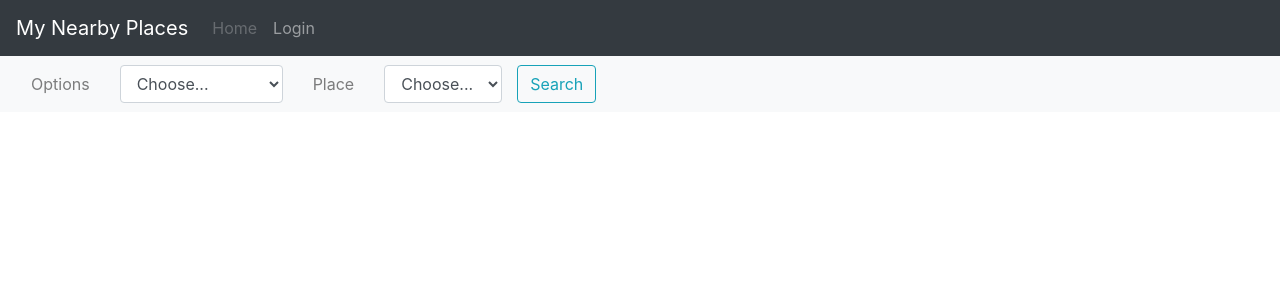
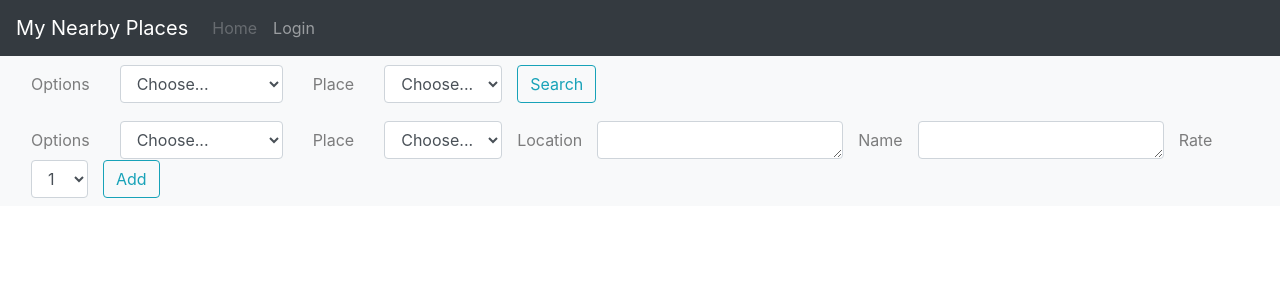
Before and after one commit to EujinKo/mynearbyplaces, a React (Create React App) app: page / in a window 1280 px wide. Shown: the top 300 px of the page. Built offline with nearby package versions, Linux system fonts and the light colour scheme.

Commit message:
Adding method added

```diff
--- a/src/components/Home.js
+++ b/src/components/Home.js
@@ -89,7 +89,7 @@ class Home extends React.Component {
         );
     }
 
-    startSearching(option,place){
+    startSearching = (option,place) => {
         this.setState({
             option: option,
             place: place
@@ -112,10 +112,7 @@ class Home extends React.Component {
         return;
 
     }
-    // removeEntry(option,state,index){
-    //     console.log("before"+ data.state);
-    //     server.removeEntry(data.option, data.state, index);
-    // }
+
 
     searchResult(){
         let result = this.state.entries;
@@ -144,8 +141,6 @@ class Home extends React.Component {
 
     //executed only after the page is rendered
     componentDidMount(){
-        alert();
-
         const location = this.props.location;
         //Anything sent from previous page is saved in props.location
         if(location){
@@ -200,6 +195,77 @@ class Home extends React.Component {
     }
 
 
+
+    addBar(){
+        return(
+            <Navbar bg="light" variant="light">
+                <Form inline onSubmit={
+                    (e)=>{
+                        e.preventDefault();
+                        var option = document.getElementById('option').value;
+                        var place = document.getElementById('place').value;
+                        var name = document.getElementById('name').value;
+                        var location = document.getElementById('location').value;
+                        var rate = document.getElementById('rate').value;
+                        this.addService(option,place,name,location,rate);
+                    }
+                }>
+                    <Col xs="auto">
+                        <Navbar.Text>Options</Navbar.Text>
+                    </Col>
+
+                    <Col xs="auto">
+                        <Form.Control id='option' as="select" defaultValue="Choose...">
+                            <option key='default'>Choose...</option>
+                            {this.populateOption()}
+                        </Form.Control>
+                    </Col>
+                    <Col xs="auto">
+                        <Navbar.Text>Place</Navbar.Text>
+                    </Col>
+                    <Col xs="auto">
+                        <Form.Control id='place' as="select" defaultValue="Choose...">
+                            <option>Choose...</option>
+                            {this.populateStatesOption()}
+                        </Form.Control>
+                    </Col>
+                    <Navbar.Text>Location</Navbar.Text>
+                    <Col xs="auto">
+                        <Form.Group controlId="exampleForm.ControlTextarea1">
+                            <Form.Control id='location' as="textarea" rows={1} />
+                        </Form.Group>
+                    </Col>
+                    <Navbar.Text>Name</Navbar.Text>
+                    <Col xs="auto">
+                        <Form.Group controlId="exampleForm.ControlTextarea1">
+                            <Form.Control id='name' as="textarea" rows={1} />
+                        </Form.Group>
+                    </Col>
+                    <Navbar.Text>Rate</Navbar.Text>
+                    <Col xs="auto">
+                        <Form.Control id='rate' as="select" defaultValue="Choose...">
+                            <SelectEntry entry={1} key={'rate1'} />
+                            <SelectEntry entry={2} key={'rate2'} />
+                            <SelectEntry entry={3} key={'rate3'} />
+                            <SelectEntry entry={4} key={'rate4'} />
+                            <SelectEntry entry={5} key={'rate5'} />
+                        </Form.Control>
+                    </Col>
+                    <Button variant="outline-info" type="submit">Add</Button>
+                </Form>
+            </Navbar>
+        );
+    }
+
+    addService = (option,place,name,location,rate) =>{
+        this.setState({
+            option: option,
+            place: place
+        });
+        server.addEntry(option, place,name,location,rate);
+        // alert(option+place+name+location+rate);
+
+    }
     render() { //mandatory method
         console.log(this.state);
         return (    //If (this.state.username.length > 0 ) == true, show the username, otherwise go to button
@@ -211,6 +277,7 @@ class Home extends React.Component {
                     ?this.searchResult()
                     :<div></div>}
                 </ListGroup>
+                {this.addBar()}
             </div>
         );
     }
--- a/src/components/Login.js
+++ b/src/components/Login.js
@@ -18,6 +18,7 @@ class Login extends React.Component {
                     <Navbar.Brand>My Nearby Places</Navbar.Brand>
                     <Nav className="mr-auto">
                         <Nav.Link href="/mynearbyplaces">Home</Nav.Link>
+                        <Nav.Link href="/addservice">Add Services</Nav.Link>
                         <Nav.Link href='/login' disabled>Login</Nav.Link>
                     </Nav>
                 </Navbar>
--- a/src/components/ServerInterface/entries.js
+++ b/src/components/ServerInterface/entries.js
@@ -11,21 +11,21 @@ let data = [
                     option: "Restaurants",
                     state: "AZ",
                     location: "5210 N Central Ave Phoenix, AZ 85012",
-                    rate: 4.5,
+                    rate: 4,
                 },
                 {
                     name: "Federal Pizza",
                     option: "Restaurants",
                     state: "AZ",
                     location: "5210 N Central Ave Phoenix, AZ 85012",
-                    rate: 4.5,
+                    rate: 4,
                 },
                 {
                     name: "Federal Pizza",
                     option: "Restaurants",
                     state: "AZ",
                     location: "5210 N Central Ave Phoenix, AZ 85012",
-                    rate: 4.5,
+                    rate: 4,
                 }
             ],
             'AR': [],
--- a/src/components/ServerInterface/server.js
+++ b/src/components/ServerInterface/server.js
@@ -18,14 +18,22 @@ let remove = (type,state,index) => {
     }
 }
 
-let addRestaurant = (name,state,location,rate) => {
-    let result = data.find(element => element.type === "Restaurants");
+let add = (type, state, name, location, rate) => {
+    let result = data.find(element => element.type === type);
     if(result){
-        result.entries.push({
+        result.entries[state].push({
             name: name,
+            option: type,
+            state: state,
+            location: location,
+            rate: rate,
         })
+        console.log(result);
+        console.log(data);
     }
 }
+
+
 
 
 let server = {
@@ -43,6 +51,9 @@ let server = {
     },
     removeEntry : (type, state, index) => {
         remove(type, state, index);
+    },
+    addEntry : (type,state, name, location,rate) => {
+        add(type, state, name, location, rate);
     }
 
 };
```
